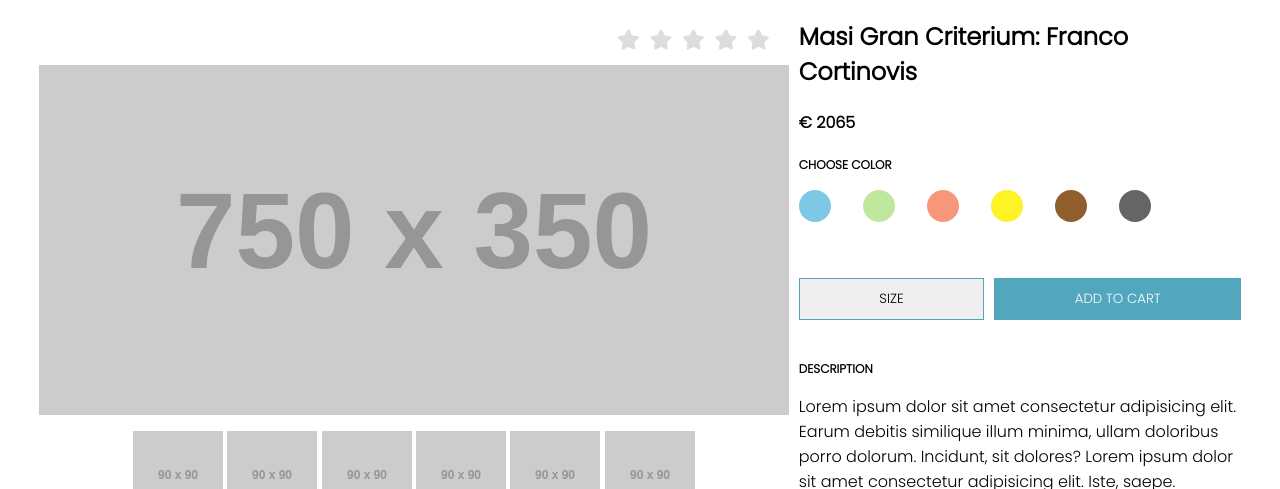
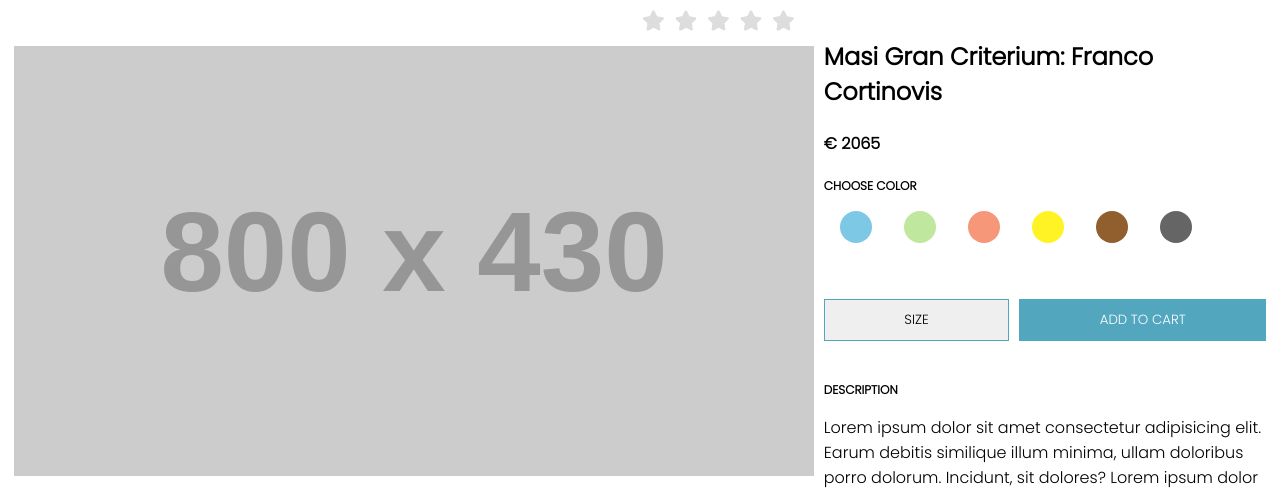
Before and after one commit to Kittekat14/Bicycle-product-page, a plain HTML site: page index.html in a window 1280 px wide. Shown: the part 88-577 px from the top of the page. Drawn offline with Linux system fonts and the light colour scheme; placeholder pictures from the web are drawn by us.

Commit message:
changing width of picture

```diff
--- a/index.html
+++ b/index.html
@@ -109,7 +109,7 @@
             /><label class="half" for="starhalf" title="0.5 stars"></label>
           </fieldset>
           <img
-            src="http://via.placeholder.com/750x350"
+            src="http://via.placeholder.com/800x430"
             alt="placeholder for bike product"
           />
           <figure>
--- a/style.css
+++ b/style.css
@@ -161,6 +161,7 @@
   padding: 10px 20px;
   border: 1px solid #52a7bf;
   text-transform: uppercase;
+  cursor: pointer;
 }
 .cart-button {
   background-color: #52a7bf;
@@ -184,10 +185,7 @@
   height: 2em;
   margin: 1em;
   border-radius: 50%;
-}
-
-.select:first-child {
-  margin-left: 0;
+  cursor: pointer;
 }
 
 .select-blue {
```
